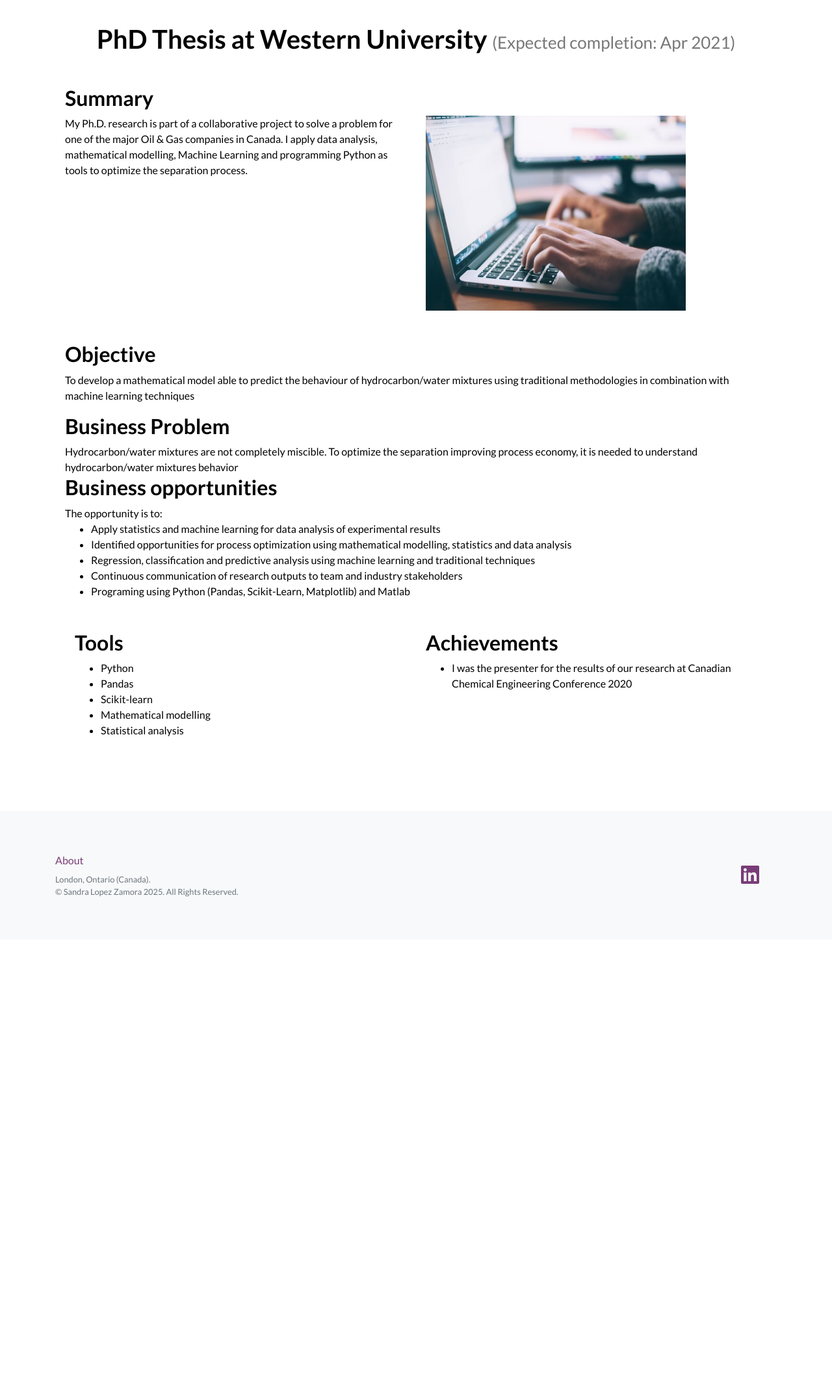
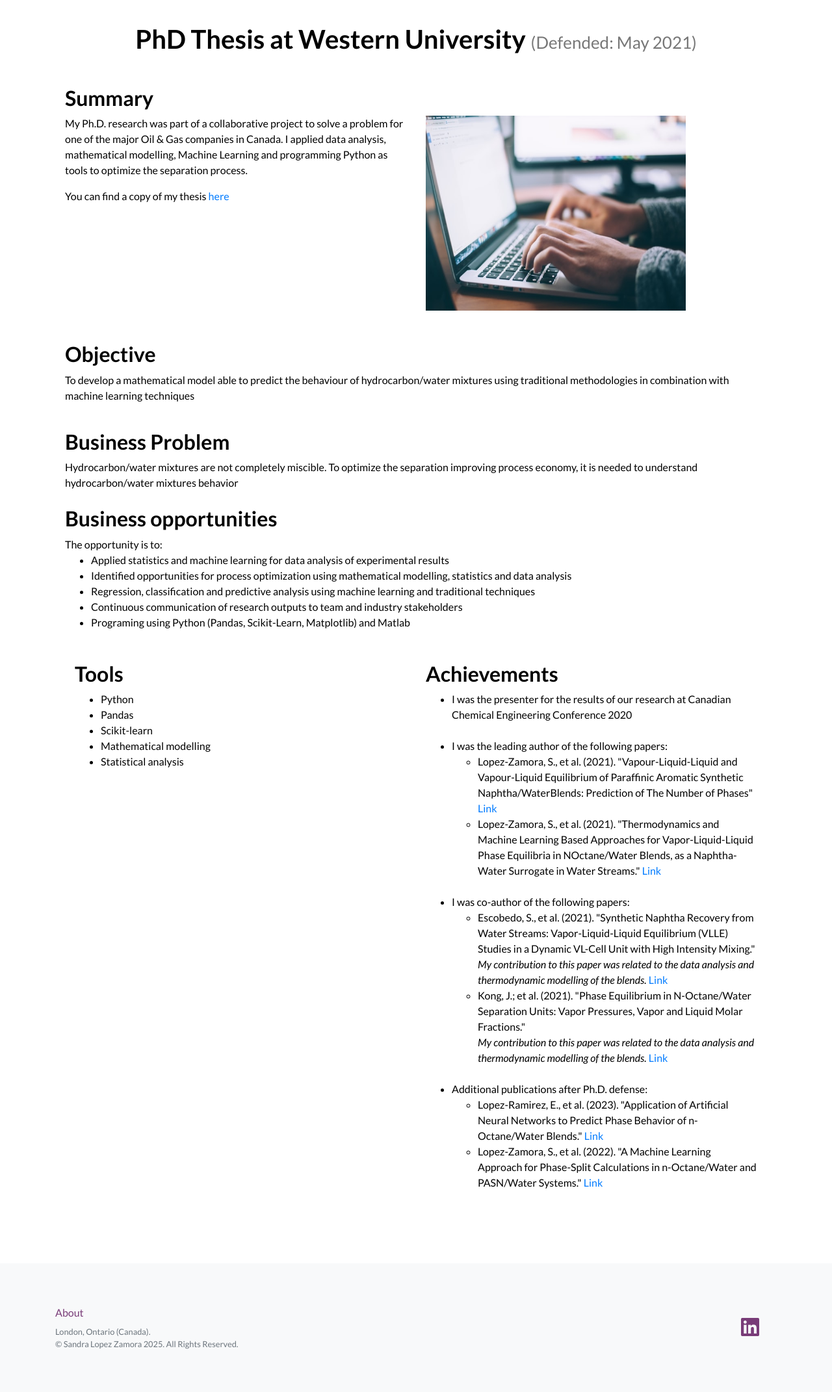
Before and after one commit to smlopezza/portfolioWebsite, a Flask app: page /portfolio_PhDThesis in a window 1280 px wide. Shown: the part 68-2210 px from the top of the page at 65% size. Before the commit the page ends 1448 px from the top, so only its background shows below. Run offline with Flask 2, Linux system fonts and the light colour scheme; some libraries are stand-ins or nearby versions.

Commit message:
Headshot was updated, phd thesis information was updated, about me was updated

```diff
--- a/app/templates/portfolio_PhDThesis.html
+++ b/app/templates/portfolio_PhDThesis.html
@@ -4,16 +4,17 @@
 
 <div class="container">
   <div class="col-lg-12 mb-5">
-    <h1 class="mt-5 mb-5" style='text-align: center;'> PhD Thesis at Western University <small>(Expected completion: Apr 2021)</small> </h1>
+    <h1 class="mt-5 mb-5" style='text-align: center;'> PhD Thesis at Western University <small>(Defended: May 2021)</small> </h1>
 
     <h2> Summary </h2>
     <div class="row mb-5">
 
       <div class="col-lg-6 col-sm-6">
         <p>
-          My Ph.D. research is part of a collaborative project to solve a problem for one of the major Oil & Gas companies in Canada.
-          I apply data analysis, mathematical modelling, Machine Learning and programming Python as tools to optimize the separation process.
-
+          My Ph.D. research was part of a collaborative project to solve a problem for one of the major Oil & Gas companies in Canada.
+          I applied data analysis, mathematical modelling, Machine Learning and programming Python as tools to optimize the separation process.
+        </p>
+        <p> You can find a copy of my thesis <a href="https://uwo.scholaris.ca/items/2ceb1119-59c6-4653-95ea-463770365d07">here</a> </p>
       </div>
 
       <div class="col-lg-6 col-sm-12">
@@ -24,15 +25,15 @@
 
     <h2> Objective </h2>
     <p > To develop a mathematical model able to predict the behaviour of hydrocarbon/water mixtures using traditional methodologies in combination with machine learning techniques </p>
-
+    <br>
     <h2> Business Problem </h2>
     Hydrocarbon/water mixtures are not completely miscible. To optimize the separation improving process economy, it is needed to understand hydrocarbon/water mixtures behavior
-
+    <br><br>
 
     <h2> Business opportunities </h2>
     The opportunity is to:
       <ul class='mb-5'>
-        <li> Apply statistics and machine learning for data analysis of experimental results  </li>
+        <li> Applied statistics and machine learning for data analysis of experimental results  </li>
         <li> Identified opportunities for process optimization using mathematical modelling, statistics and data analysis </li>
         <li> Regression, classification and predictive analysis using machine learning and traditional techniques </li>
         <li> Continuous communication of research outputs to team and industry stakeholders </li>
@@ -58,8 +59,33 @@
       <h2>Achievements</h2>
       <ul>
         <li> I was the presenter for the results of our research at Canadian Chemical Engineering Conference 2020</li>
+        <br>
+        <li> I was the leading author of the following papers:
+          <ul>
+            <li> Lopez-Zamora, S., et al. (2021). "Vapour-Liquid-Liquid and Vapour-Liquid Equilibrium of Paraffinic Aromatic Synthetic Naphtha/WaterBlends: Prediction of The Number of Phases" <a href="https://onlinelibrary.wiley.com/doi/abs/10.1002/cjce.24230" target="_blank">Link</a> </li>
+            <li> Lopez-Zamora, S., et al. (2021). "Thermodynamics and Machine Learning Based Approaches for Vapor-Liquid-Liquid Phase Equilibria in NOctane/Water Blends, as a Naphtha-Water Surrogate in Water Streams." <a href="https://www.mdpi.com/2227-9717/9/3/413" target="_blank">Link</a> </li>
+          </ul>
+        </li> <br>
+        <li> I was co-author of the following papers:
+          <ul>
+            <li> Escobedo, S., et al. (2021). "Synthetic Naphtha Recovery from Water Streams: Vapor-Liquid-Liquid Equilibrium (VLLE) Studies in a Dynamic VL-Cell Unit with High Intensity Mixing."
+                <br> <i>My contribution to this paper was related to the data analysis and thermodynamic modelling of the blends.</i> <a href="https://doi.org/10.1002/cjce.24120" target="_blank">Link</a>
+            </li>
+            <li> Kong, J.; et al. (2021). "Phase Equilibrium in N-Octane/Water Separation Units: Vapor Pressures, Vapor and Liquid Molar Fractions."
+                <br>  <i>My contribution to this paper was related to the data analysis and thermodynamic modelling of the blends.</i> <a href="https://doi.org/10.1515/ijcre-2021-0031" target="_blank">Link</a>
+            </li>
+          </ul>
+        </li><br>
+        <li>
+          Additional publications after Ph.D. defense:
+          <ul>
+            <li> Lopez-Ramirez, E., et al. (2023). "Application of Artificial Neural Networks to Predict Phase Behavior of n-Octane/Water Blends." <a href="https://www.mdpi.com/2227-9717/11/7/2026" target="_blank">Link</a> </li>
+            <li> Lopez-Zamora, S., et al. (2022). "A Machine Learning Approach for Phase-Split Calculations in n-Octane/Water and PASN/Water Systems." <a href="https://www.mdpi.com/2227-9717/10/4/710" target="_blank">Link</a> </li>
+          </ul>
+        </li>
       </ul>
     </div>
+
 
 
 
```
Also changed, not shown: app/templates/aboutMe.html (+7 -6 lines), app/templates/index.html (+8 -6 lines), app/static/images/headshot_Sandra.png (added).
